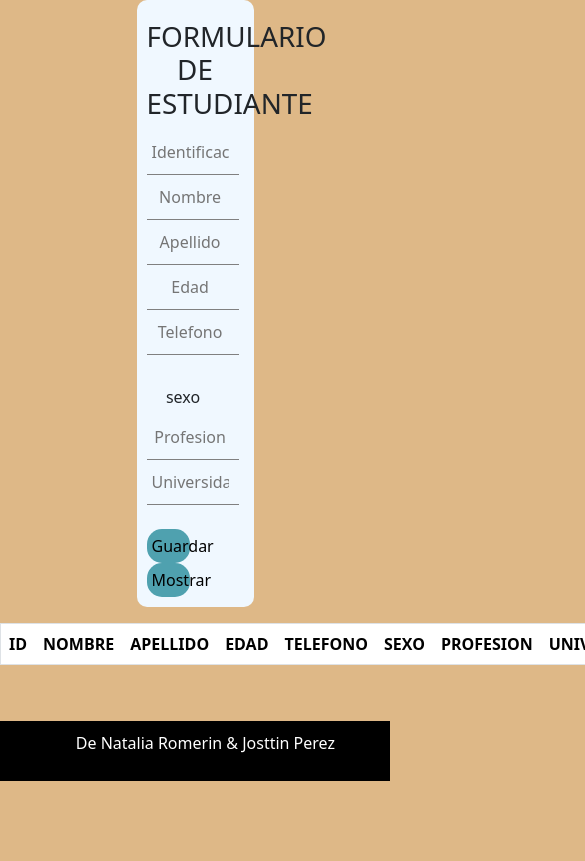
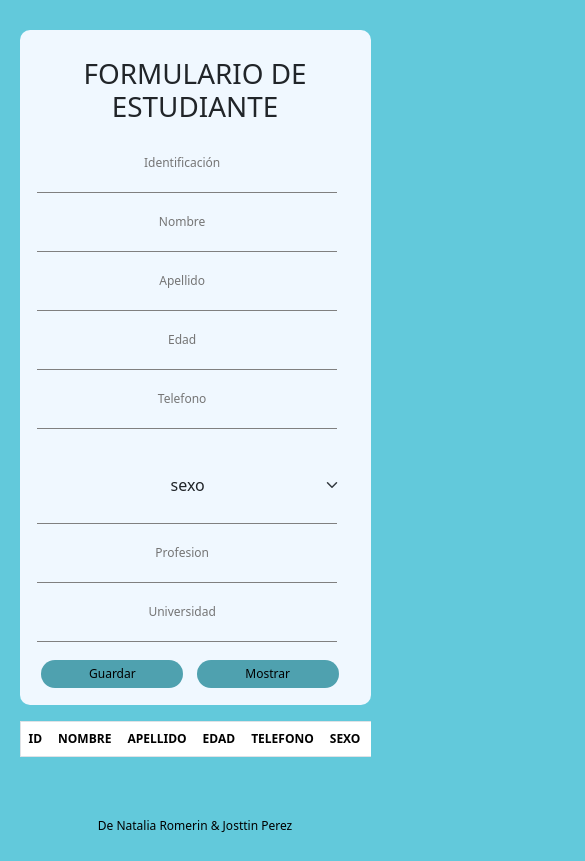
Before and after one commit to Nattrom/FormNatJos, a plain HTML site: page index.html in a window 390 px wide. Shown: the top 861 px of the page, 585 px wide, since content can reach past the window. Drawn offline with nearby package versions, Linux system fonts and the light colour scheme.

Commit message:
MediaQueries

```diff
--- a/index.css
+++ b/index.css
@@ -1,4 +1,3 @@
-
 * {
     margin: 0;
     padding: 0;
@@ -6,7 +5,7 @@
 body {
     width: 100%;
     height: 100vh;
-    background: burlywood;
+    background: #62c9db;
 }
 .contenedor1{
     display: flex;
@@ -19,14 +18,26 @@ h1 {
     margin: 10px 0;
 }
 .contenedorForm {
-    width: 30%;
+    margin-top: 10px;
+    width: 75%;
     background-color: aliceblue;
-    padding: 10px 10px;
+    padding: 20px 70px 20px 70px;
     border-radius: 10px;
 }
 input {
+    display: flex;
+    flex-wrap: wrap;
     width: 95%;
-    padding: 10px 10px 10px 5px;
+    padding: 20px 20px 20px 10px;
+    text-align: center;
+    background: none;
+    border: none;
+    border-bottom: 1px solid gray;
+}
+.femormas{
+    text-align: center;
+    width: 95%;
+    padding: 20px 20px 20px 10px;
     text-align: center;
     background: none;
     border: none;
@@ -34,7 +45,10 @@ input {
 }
 .form-select {
     border: none;
-    background: none;
+    background-color: transparent;
+    text-align: center;
+}
+.botones{
     text-align: center;
 }
 button{
@@ -45,18 +59,63 @@ button{
     border-radius: 15px;
     width: 45%;
 }
-.tabla {
+.contenedortabla{
+    overflow: auto;
     margin-top: 2%;
     display: flex;
+    align-items: center;
+    justify-content: center;
+}
+.tabla {
+    width: 75%;
+    display: flex;
+    height: auto;
 }
 table{
-    width: 100%;
     border-collapse: collapse;
     border-radius: 10px;
+    background: aliceblue;
+}
+thead{
+    text-align: center;
 }
 footer{
     padding: 10px 55px;
-    background-color: black;
-    color: white;
-    text-align: end;
+    background-color: #62c9db;
+    color: black;
+    text-align: center;
 }
+.table-striped>tbody>tr:nth-child(odd)>td,
+.table-striped>tbody>tr:nth-child(odd)>th {
+   background-color: #4fa1afaf;
+}
+
+@media screen and (max-width: 768px) {
+    .contenedortabla{
+        font-size: 12px;
+        width: 100%;
+    }
+    .tabla{
+        width: 77%;
+    }
+}
+
+@media screen and (max-width:500px){
+    body{
+        font-size: 12px;
+        padding: 5%;
+    }
+    .contenedorForm{
+        width: 100%;
+        padding: 5%;
+    }
+    .tabla{
+        width: 100%;
+    }
+    .femormas {
+      width: 95%;
+    }
+    .form-select{
+        width: 113%
+    }
+}
```
